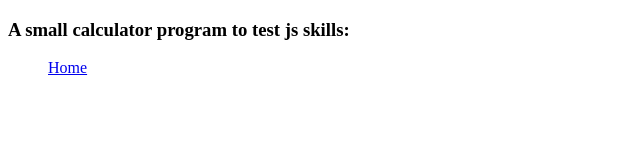
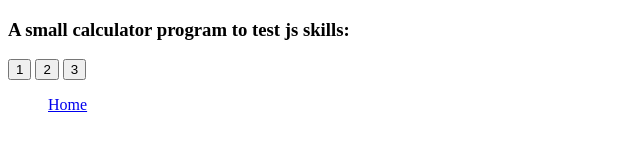
Before and after one commit to Mikkel-S/Mikkel-S.github.io, a plain HTML site: page calculator.html in a window 1280 px wide. Shown: the whole page, without its empty margins (0-640 px from the left). Drawn offline with Linux system fonts and the light colour scheme.

Commit message:
added buttons

```diff
--- a/calculator.html
+++ b/calculator.html
@@ -1,8 +1,15 @@
 <!DOCTYPE html>
 <html>
-  <head> </head>
+  <head>
+    <script src="page_scripts/calculatorscript.js"></script>
+  </head>
   <body>
     <h3>A small calculator program to test js skills:</h3>
+    <div id="row_1">
+      <button type="button" id="button_1">1</button>
+      <button type="button" id="button_2">2</button>
+      <button type="button" id="button_3">3</button>
+    </div>
     <ul>
       <a href="index.html">Home</a>
     </ul>
```
